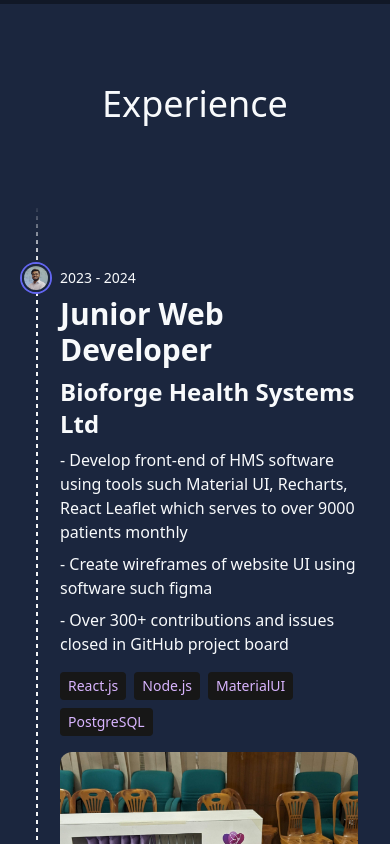
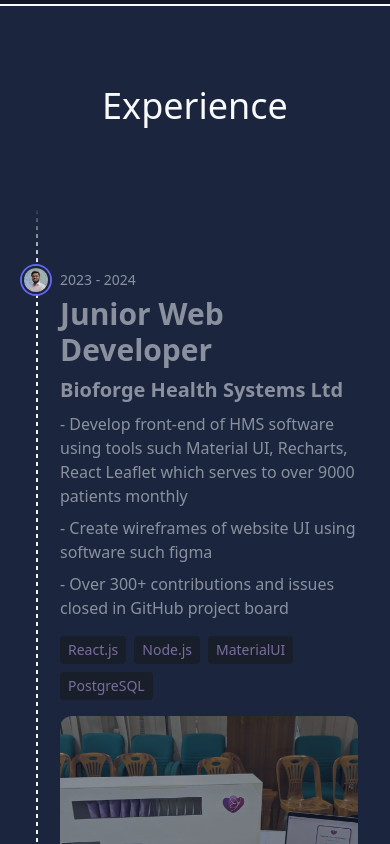
Before and after one commit to RHShihab/portfolio-react-2, a React (Vite) app: page / in a window 390 px wide. Shown: the part 1156-2000 px from the top of the page. Built offline with nearby package versions, Linux system fonts and the light colour scheme.

Commit message:
feature: make Experience section reusable. refactor index.js project section

```diff
--- a/src/App.jsx
+++ b/src/App.jsx
@@ -6,6 +6,7 @@
 import Projects from "./components/Projects";
 import { motion, AnimatePresence } from "framer-motion";
 import AvatarAnimationProvider from "./context/AvatarAnimationContext";
+import { EXPERIENCES, PROJECTS } from "./constants";
 
 const App = () => {
   const [loading, setLoading] = useState(true);
@@ -64,7 +65,9 @@
                 initial="hidden"
                 animate={loading ? "hidden" : "visible"}
               >
-                <Experience />
+                <Experience SectionTopic={EXPERIENCES} title="Experience" />
+                <div className="h-28"></div>
+                <Experience SectionTopic={PROJECTS} title="Projects" />
                 <Projects />
               </motion.div>
             </>
--- a/src/components/Experience.jsx
+++ b/src/components/Experience.jsx
@@ -1,6 +1,6 @@
 import { EXPERIENCES } from "../constants";
 import CustomSection from "./custom/CustomSection";
-import ExperienceCarousel from "./custom/ExperienceCarousel";
+import DynamicCarousel from "./custom/DynamicCarousel";
 import StickyAvatar from "./custom/StickyAvatar";
 import { motion, useScroll } from "framer-motion";
 import { useRef, useState, useEffect } from "react";
@@ -25,6 +25,7 @@
     </div>
   );
 };
+
 const GridLine = () => {
   return (
     <div className="relative row-span-4 lg:absolute lg:h-full lg:w-full ">
@@ -72,11 +73,11 @@
   );
 };
 
-const ExperienceItem = ({
-  experience,
+const ListItemRow = ({
+  listItem,
   index,
-  experienceScrollIndex,
-  setExperienceScrollIndex,
+  listItemScrollIndex,
+  setListItemScrollIndex,
 }) => {
   const ref = useRef(null);
   const { scrollYProgress } = useScroll({
@@ -88,46 +89,48 @@
     const unsubscribe = scrollYProgress.onChange((value) => {
       if (
         value < 0.5 &&
-        experienceScrollIndex === index &&
-        experienceScrollIndex !== 0
+        listItemScrollIndex === index &&
+        listItemScrollIndex !== 0
       ) {
-        console.log("Decreasing index");
-        setExperienceScrollIndex((prevIndex) =>
+        // console.log("Decreasing index");
+        setListItemScrollIndex((prevIndex) =>
           prevIndex > 0 ? prevIndex - 1 : 0
         );
-      } else if (value > 0.5 && experienceScrollIndex < index) {
-        console.log("Increasing index");
-        setExperienceScrollIndex(index);
+      } else if (value > 0.5 && listItemScrollIndex < index) {
+        // console.log("Increasing index");
+        setListItemScrollIndex(index);
       } else {
-        console.log("No index change");
+        // console.log("No index change");
       }
     });
 
     return () => unsubscribe();
-  }, [scrollYProgress, experienceScrollIndex]);
+  }, [scrollYProgress, listItemScrollIndex]);
 
   useEffect(() => {
-    console.log(`Updating experienceScrollIndex to: ${experienceScrollIndex}`);
-  }, [experienceScrollIndex]);
+    console.log(`Updating listItemScrollIndex to: ${listItemScrollIndex}`);
+  }, [listItemScrollIndex]);
 
-  // Calculate opacity based on whether the index matches experienceScrollIndex
-  const opacity = experienceScrollIndex === index ? 1 : 0.5;
+  // Calculate opacity based on whether the index matches listItemScrollIndex
+  const opacity = listItemScrollIndex === index ? 1 : 0.5;
 
   return (
     <motion.div ref={ref} className="lg:pb-20 lg:relative pt-1">
       {/* Left blue dot */}
       <WhiteDot position="top" visible={opacity === 1} />
       <div style={{ opacity }}>
-        <p className="mb-2 text-sm">{experience.year}</p>
-        <h3 className="mb-2 font-semibold text-3xl">{experience.role}</h3>
-        <h4 className="mb-2 font-semibold text-2xl">{experience.company}</h4>
-        {experience.description.split("\n").map((line, index) => (
+        {listItem.year && <p className="mb-4 text-sm">{listItem.year}</p>}
+        <h3 className="mt-[-10px] mb-2 font-semibold text-3xl">
+          {listItem.title}
+        </h3>
+        <h4 className="mb-2 font-semibold text-xl">{listItem.subtitle}</h4>
+        {listItem.description.split("\n").map((line, index) => (
           <p key={index} className="mb-2">
             {line}
           </p>
         ))}
         <div className="flex flex-wrap">
-          {experience.technologies.map((tech, index) => (
+          {listItem.technologies.map((tech, index) => (
             <span
               key={index}
               className="mr-2 mt-2 rounded bg-neutral-900 px-2 py-1 text-sm font-medium text-purple-300"
@@ -136,8 +139,9 @@
             </span>
           ))}
         </div>
+        {/* TODO: add projects carousel here */}
         <img
-          src={experience.image}
+          src={listItem.image[0]}
           alt=""
           className="mt-4 mb-10 rounded-xl lg:max-w-sm lg:hidden"
         />
@@ -146,15 +150,15 @@
   );
 };
 
-const Experience = () => {
-  const [experienceScrollIndex, setExperienceScrollIndex] = useState(0);
+const Experience = ({ SectionTopic, title }) => {
+  const [listItemScrollIndex, setListItemScrollIndex] = useState(0);
 
   return (
     <CustomSection
-      className="min-h-screen"
+      className="min-h-screen border-t-2 border-t-white border-b-2 border-b-white"
       style={{ backgroundColor: "var(--bg-color-light)" }}
     >
-      <h2 className="py-20 text-center text-4xl">Experience</h2>
+      <h2 className="py-20 text-center text-4xl">{title}</h2>
       <div className="relative">
         <GridLineGradiant position="top" />
       </div>
@@ -163,29 +167,36 @@
         <div className="absolute left-[20px] ml-[-8px] h-full w-[16px] sm:left-[36px] lg:left-[50%] lg:block">
           <StickyAvatar />
         </div>
-        {/* container for the experience items and carousel */}
+        {/* container for the listItem items and carousel */}
         <div className="grid grid-cols-[8px_1fr] gap-x-[20px] lg:grid-cols-1">
           {/* vertical line */}
           <GridLine />
-          {/* container for the experience items */}
+          {/* container for the listItem items */}
           <div className="flex flex-col gap-[24px] lg:flex-row-reverse lg:gap-[128px] ">
             <div className="lg:max-w-[540px] lg:flex-1">
-              {EXPERIENCES.map((experience, index) => (
-                <ExperienceItem
+              {SectionTopic.map((listItem, index) => (
+                <ListItemRow
                   key={index}
-                  experience={experience}
+                  listItem={listItem}
                   index={index}
-                  experienceScrollIndex={experienceScrollIndex}
-                  setExperienceScrollIndex={setExperienceScrollIndex}
+                  listItemScrollIndex={listItemScrollIndex}
+                  setListItemScrollIndex={setListItemScrollIndex}
                 />
               ))}
             </div>
             <div className="hidden lg:visible lg:max-w-[540px] lg:flex lg:flex-1 lg:items-start lg:justify-end ">
-              <div className="sticky" style={{ top: "calc(20vh)" }}>
-                <ExperienceCarousel
-                  experienceScrollIndex={experienceScrollIndex}
+              <motion.div
+                initial={{ scale: 1, opacity: 0.5 }}
+                animate={{ scale: 1, opacity: 1 }}
+                transition={{ duration: 0.5 }}
+                key={listItemScrollIndex}
+                className="sticky"
+                style={{ top: "calc(23vh)" }}
+              >
+                <DynamicCarousel
+                  images={SectionTopic[listItemScrollIndex].image}
                 />
-              </div>
+              </motion.div>
             </div>
           </div>
         </div>
--- /dev/null
+++ b/src/components/custom/DynamicCarousel.jsx
@@ -0,0 +1,40 @@
+import React, { useEffect } from "react";
+import { Swiper, SwiperSlide } from "swiper/react";
+import { Pagination, Navigation } from "swiper/modules";
+import { motion } from "framer-motion";
+import "swiper/css";
+import "swiper/css/pagination";
+import "swiper/css/navigation";
+
+const DynamicCarousel = ({ images}) => {
+  useEffect(() => {}, [images]);
+
+  return (
+    <Swiper
+      spaceBetween={5}
+      slidesPerView={1}
+      loop={true}
+      freeMode={true}
+      className="lg:max-w-sm lg:h-[24rem] xl:max-w-md xl:h-[28rem]"
+      modules={[Pagination, Navigation]}
+      pagination={{
+        clickable: true,
+        renderBullet: (index, className) => {
+          return `<div class="${className} custom-bullet"></div>`;
+        },
+      }}
+    >
+      {images.map((image, index) => (
+        <SwiperSlide key={index} className="slide">
+          <img
+            src={image}
+            alt={`Experience ${index + 1}`}
+            className="rounded-xl lg:max-w-sm xl:max-w-md aspect-square object-cover"
+          />
+        </SwiperSlide>
+      ))}
+    </Swiper>
+  );
+};
+
+export default DynamicCarousel;
--- a/src/constants/index.js
+++ b/src/constants/index.js
@@ -1,4 +1,6 @@
 import IubBongomarine from "../assets/projects/IubBongomarine.png";
+import IubBongomarine2 from "../assets/projects/Bongomarine-2.png";
+import IubBongomarine3 from "../assets/projects/Bongomarine-3.png";
 import Shuchimita from "../assets/projects/Shuchimita.png";
 import Incubator from "../assets/projects/Incubator.png";
 import Incubator2 from "../assets/projects/Incubator2.png";
@@ -11,33 +13,34 @@
 export const EXPERIENCES = [
   {
     year: "2023 - 2024",
-    role: "Junior Web Developer",
-    company: "Bioforge Health Systems Ltd",
+    title: "Junior Web Developer",
+    subtitle: "Bioforge Health Systems Ltd",
     description: `-	Develop front-end of HMS software using tools such Material UI, Recharts, React Leaflet which serves to over 9000 patients monthly\n
     - Create wireframes of website UI using software such figma
 -	Over 300+ contributions and issues closed in GitHub project board
 `,
     technologies: ["React.js", "Node.js", "MaterialUI", "PostgreSQL"],
-    image: Shuchimita,
+    image: [Shuchimita, Incubator2],
   },
   {
     year: "2019 - 2023",
-    role: "3D Product Designer",
-    company: "Bioforge Health Systems Ltd",
+    title: "3D Product Designer",
+    subtitle: "Bioforge Health Systems Ltd",
     description: `-	3D model and fabricate 12 biomedical devices using rapid prototyping tools such 3D modeling, 3D printing, laser cutting\n
 -	Collaborate with MIT Solve community, Gates Foundation, Nonfiction Design on developing human-centric medical devices\n
 -	Navigate through IEC Standards while developing Neonatal Incubator, Photo Therapy Light
 `,
     technologies: ["Fusion360", "3D Printing", "Laser Cutting"],
-    image: Incubator2,
+    image: [Incubator, Incubator2],
   },
 ];
 
 export const PROJECTS = [
   {
+    year: "",
     title: "IUB Bongomarine",
     subTitle: "Autonomous Underwater Vehicle",
-    image: IubBongomarine,
+    image: [IubBongomarine, IubBongomarine2, IubBongomarine3],
     description: `This first-generation AUV, developed by the IUB Bongomarine Team under my leadership, is designed to autonomously navigate underwater obstacles and complete tasks like dropping objects onto color-specific targets.
     The AUV features a closed-loop control system built with ESP32 microcontrollers and a custom IMU integrating gyroscope and compass sensors. Autonomous decision-making is powered by a Raspberry Pi 4 running OpenCV. Our AUV reached the finals at the Singapore Autonomous Underwater Vehicle Challenge (SAUVC) 2024.`,
     //     description: `-	Research and design watertight autonomous vehicle using ESP32 and Raspberry Pi\n
@@ -47,9 +50,10 @@
     technologies: ["esp32", "Raspberry Pi", "OpenCV", "Python"],
   },
   {
+    year: "",
     title: "Shuchimita",
     subTitle: "IoT Based Sanitary Napkin Dispenser",
-    image: Shuchimita,
+    image: [Shuchimita],
     description: `A comprehensive IoT solution to address the unavailability of sanitary pads on campus. This product includes an end-to-end system with user registration, an admin monitoring site, and the dispenser itself. The device utilizes Student ID cards for access, with WiFi-enabled transmission to the database using JSON via WebSocket and MQTT Protocols.
     Designed for IUB students, this dispenser system will soon be installed on campus to ensure reliable access to sanitary products.`,
     // description: `-	Develop an automated dispenser solution using ESP32 with WiFi-enabled transmission to the database using JSON via WebSocket and MQTT Protocols\n
@@ -58,9 +62,10 @@
     technologies: ["IoT", "ESP32", "React", "Node.js", "Supabase"],
   },
   {
+    year: "",
     title: "Bioforge Neonatal Incubator",
     subTitle: "",
-    image: Incubator2,
+    image: [Incubator2],
     description: `The Opencot neonatal incubator monitors vital signs, sends data to a web dashboard, and alerts the nurses' station if any anomalies are detected. Designed and fabricated using locally sourced materials, it adheres to international (IEC) standards.
     Being involved in this project from the beginning, I have designed and fabricated over three iterations. One of these iterations, the Flatpack incubator, received the prestigious Solve MIT 2020 Award and the Gates Foundation Award for innovation in maternal and newborn health.`,
     // description: `-	Develop an automated dispenser solution using ESP32 with WiFi-enabled transmission to the database using JSON via WebSocket and MQTT Protocols\n
```
Also changed, not shown: src/components/custom/ExperienceCarousel.jsx (deleted, +0 -54 lines), src/assets/projects/Bongomarine-2.png (added), src/assets/projects/Bongomarine-3.png (added).
